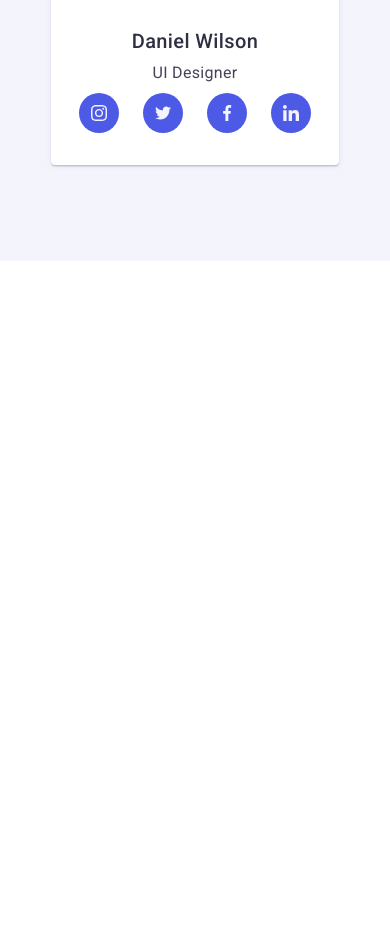
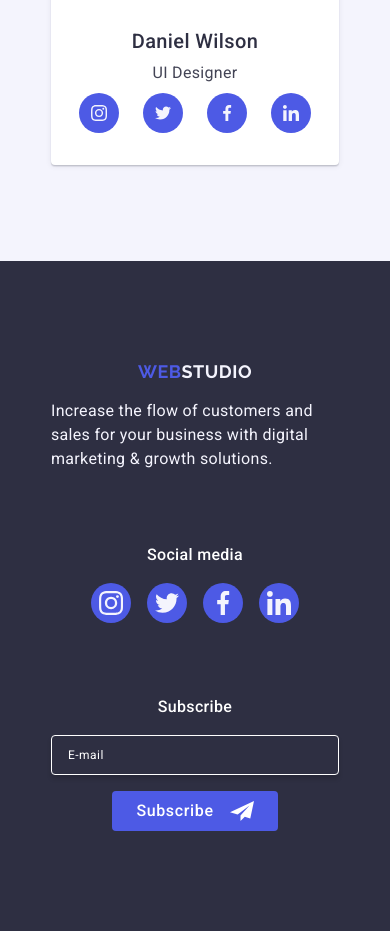
Before and after one commit to YaroslawK/goit-markup-hw-06, a plain HTML site: page index.html in a window 390 px wide. Shown: the part 2276-3207 px from the top of the page. Before the commit the page ends 2537 px from the top, so only its background shows below. Drawn offline with nearby package versions, Linux system fonts and the light colour scheme.

Commit message:
footer mobile
footer mobile

```diff
--- a/css/style.css
+++ b/css/style.css
@@ -361,8 +361,6 @@ color: #FFF;
     text-transform: capitalize;
     margin-bottom: 72px;
     text-align: center;
-
-
 }
 
 @media only screen and (min-width: 768px) {
@@ -800,18 +798,38 @@ color: #4D5AE5;
     letter-spacing: 0.03em;
     text-transform: uppercase;
     display: inline-block;
-    margin-bottom: 16px;
+    margin-bottom: 17.5px;
     margin-top: 0;
     margin-right: 0;
 }
 
+@media only screen and (max-width: 767.98px) {
+.footer-link {
+
+  }
+}
+
 .footer-container{
 display: flex;
-align-items: baseline;
+    align-items: baseline;
+}
+
+@media only screen and (max-width: 767.98px) {
+.footer-container {
+    display: block;
+   text-align: center;
+  }
 }
 
 .footer-logo{
+    margin-bottom: 72px;
+}
+
+@media only screen and (min-width: 1158px) {
+.footer-logo {
     margin-right: 120px;
+    margin-bottom: 0;
+  }
 }
 
 
@@ -822,6 +840,7 @@ align-items: baseline;
         line-height: 1.5;
         letter-spacing: 0.02em;
         width: 264px;
+        text-align: left;
 }
 
 .social-media-title {
@@ -835,6 +854,7 @@ color: #FFF;
     letter-spacing: 0.02em;
     margin-bottom: 16px;
 }
+
 
 .social-media-item{
     width: 40px;
@@ -907,7 +927,14 @@ color: #FFF;
             fill: #f4f4fd;
 }
 .social-media{
-margin-right: 80px;
+margin-bottom: 72px;
+}
+
+@media only screen and (min-width: 1158px) {
+.social-media {
+    margin-right: 80px;
+    margin-bottom: 0;
+  }
 }
 
 /* footer-subscribe */
@@ -923,14 +950,22 @@ margin-right: 80px;
         font-weight: 500;
         line-height: 1.5;
         letter-spacing: 0.02em;
+
 }
 
+
 .subscribe-form {
+
     display: flex;
-    align-items: center;
-    justify-content: center;
-    gap: 24px;
+        align-items: center;
+        justify-content: center;
+        gap: 24px;
+}
 
+@media only screen and (max-width: 767.98px) {
+.subscribe-form  {
+display: block;
+  }
 }
 
 .subscribe-form-field {
@@ -953,6 +988,13 @@ margin-right: 80px;
         line-height: 2;
         letter-spacing: 0.04em;
 
+}
+
+@media only screen and (max-width: 767.98px) {
+.subscribe-form-input {
+    width: 100%;
+    margin-bottom: 16px;
+  }
 }
 
 .subscribe-form-input::placeholder{
--- a/index.html
+++ b/index.html
@@ -447,7 +447,7 @@
     </main>
     <!-- footer -->
     <!-- Logo -->
-    <footer class="footer hide">
+    <footer class="footer">
       <div class="container footer-container">
         <div class="footer-logo">
           <a class="footer-link" href="./index.html"
```
